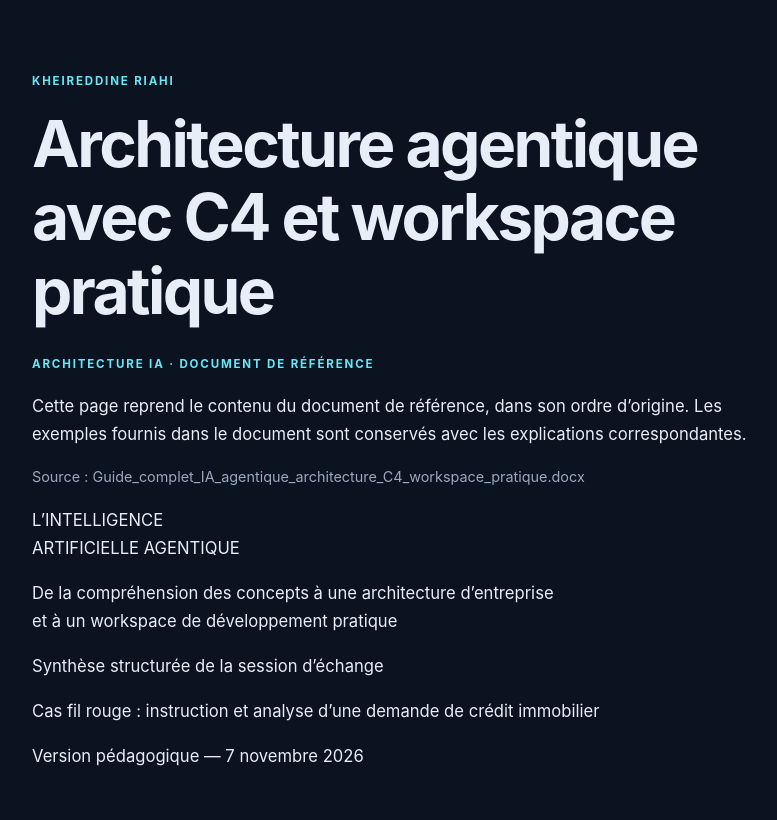
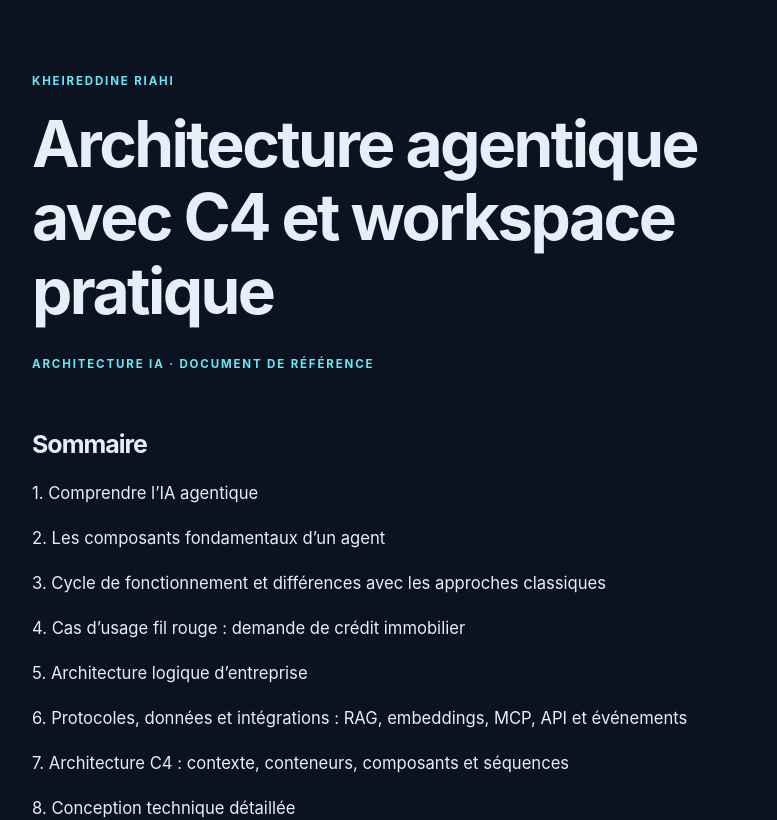
Before and after one commit to KRiahi345/kriahi, a Jekyll site: the page built from ressource-architecture-agentique-c4-workspace.md, in a window 1280 px wide and 900 px high, cut to the strip 80-900 px from the top of the window. Shown: the whole strip, without its empty margins (228-1005 px from the left). Built offline with Jekyll 4.4.1, drawn with Linux system fonts in a browser that asks for light colours.

Commit message:
Remove cover text from C4 AI resources

```diff
--- a/ressource-architecture-agentique-c4-workspace.md
+++ b/ressource-architecture-agentique-c4-workspace.md
@@ -6,16 +6,7 @@ render_with_liquid: false
 ---
 
 <p class="eyebrow">ARCHITECTURE IA · DOCUMENT DE RÉFÉRENCE</p>
-<p>Cette page reprend le contenu du document de référence, dans son ordre d’origine. Les exemples fournis dans le document sont conservés avec les explications correspondantes.</p>
-<p class="source-filename">Source : Guide_complet_IA_agentique_architecture_C4_workspace_pratique.docx</p>
 <div class="source-document">
-<p>L’INTELLIGENCE<br>
-ARTIFICIELLE AGENTIQUE</p>
-<p>De la compréhension des concepts à une architecture d’entreprise<br>
-et à un workspace de développement pratique</p>
-<p>Synthèse structurée de la session d’échange</p>
-<p>Cas fil rouge : instruction et analyse d’une demande de crédit immobilier</p>
-<p>Version pédagogique — 7 novembre 2026</p>
 <h2>Sommaire</h2>
 <p>1. Comprendre l’IA agentique</p>
 <p>2. Les composants fondamentaux d’un agent</p>
```
Also changed, not shown: ressource-architecture-c4-agent-credit.md (+0 -8 lines).
